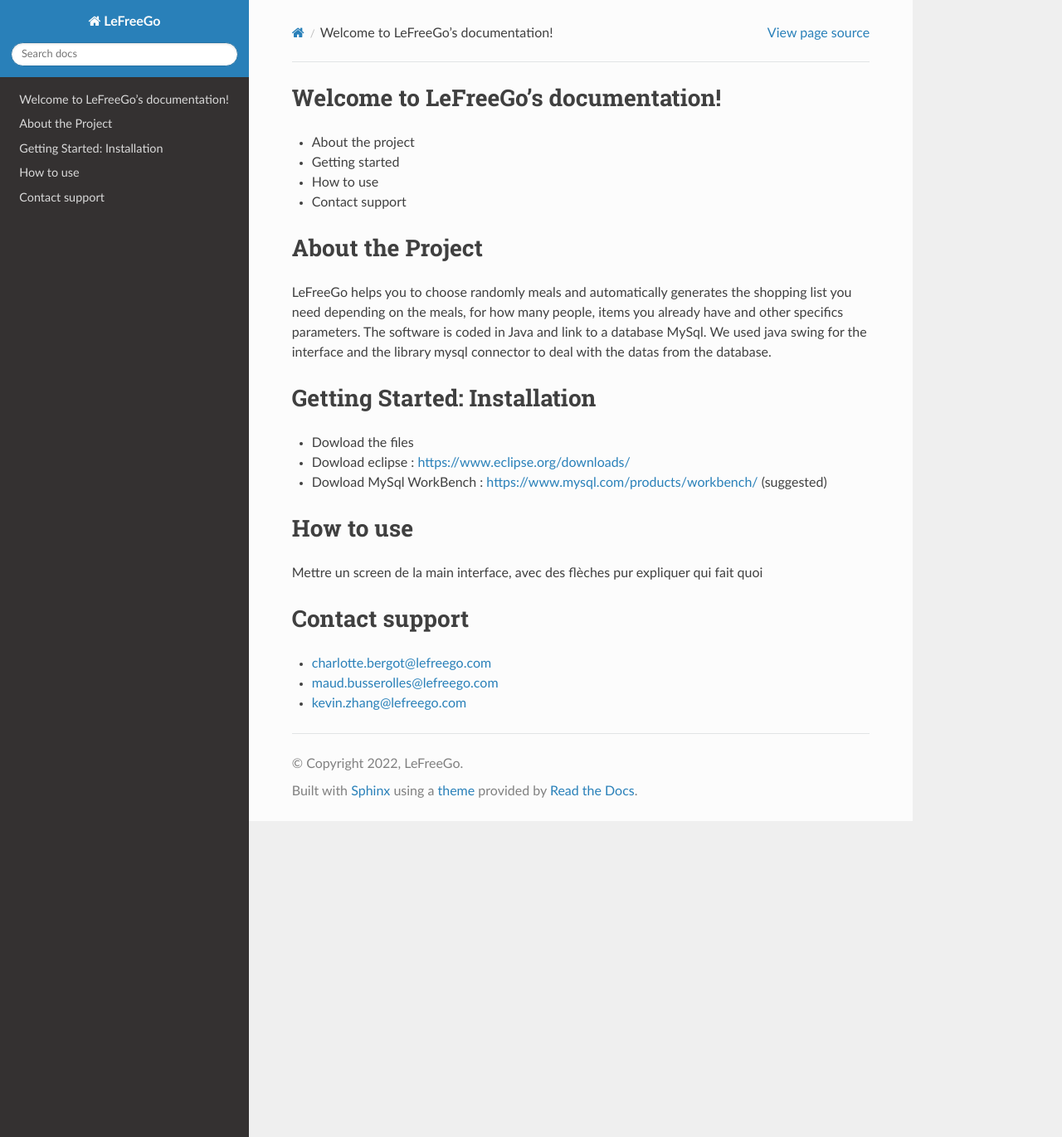
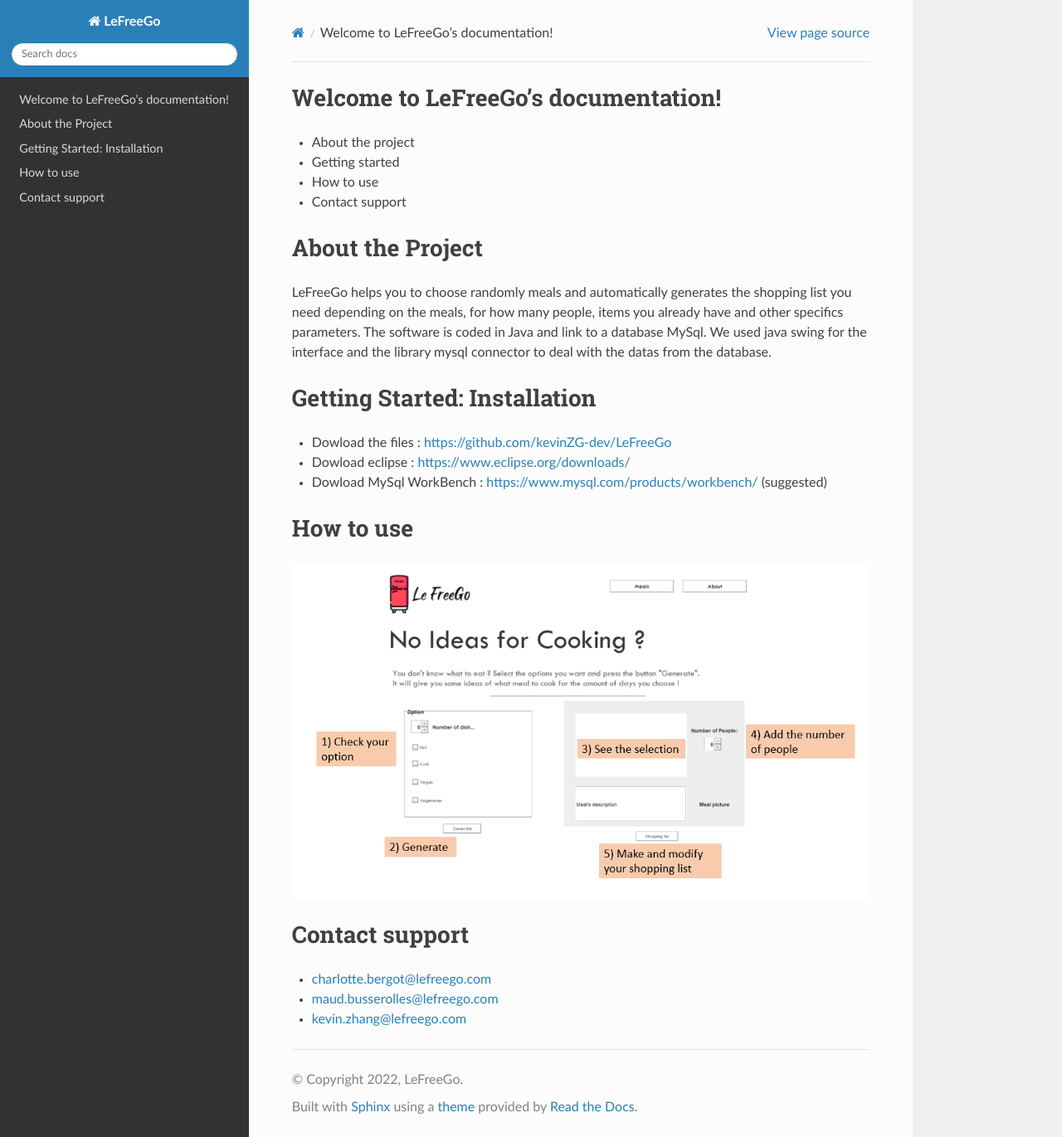
Before and after one commit to kevinZG-dev/LeFreeGo, a Sphinx documentation site: the page built from docs/source/index.rst, in a window 1280 px wide and 1371 px high. Shown: the whole window at 83% size. Built offline with Sphinx 7.4.7 and the Read the Docs theme 2.0.0, drawn with Linux system fonts in a browser that asks for light colours.

Commit message:
doc image

```diff
--- a/docs/source/index.rst
+++ b/docs/source/index.rst
@@ -21,7 +21,7 @@
 =============================
 Getting Started: Installation
 =============================
-* Dowload the files
+* Dowload the files : https://github.com/kevinZG-dev/LeFreeGo
 * Dowload eclipse : https://www.eclipse.org/downloads/
 * Dowload MySql WorkBench : https://www.mysql.com/products/workbench/ (suggested)
 
@@ -29,7 +29,7 @@
 How to use
 ==========
 
-Mettre un screen de la main interface, avec des flèches pur expliquer qui fait quoi
+.. image:: /images/use.png
 
 
 ===============
```
Also changed, not shown: docs/source/images/use.png (added), 5 other files.
